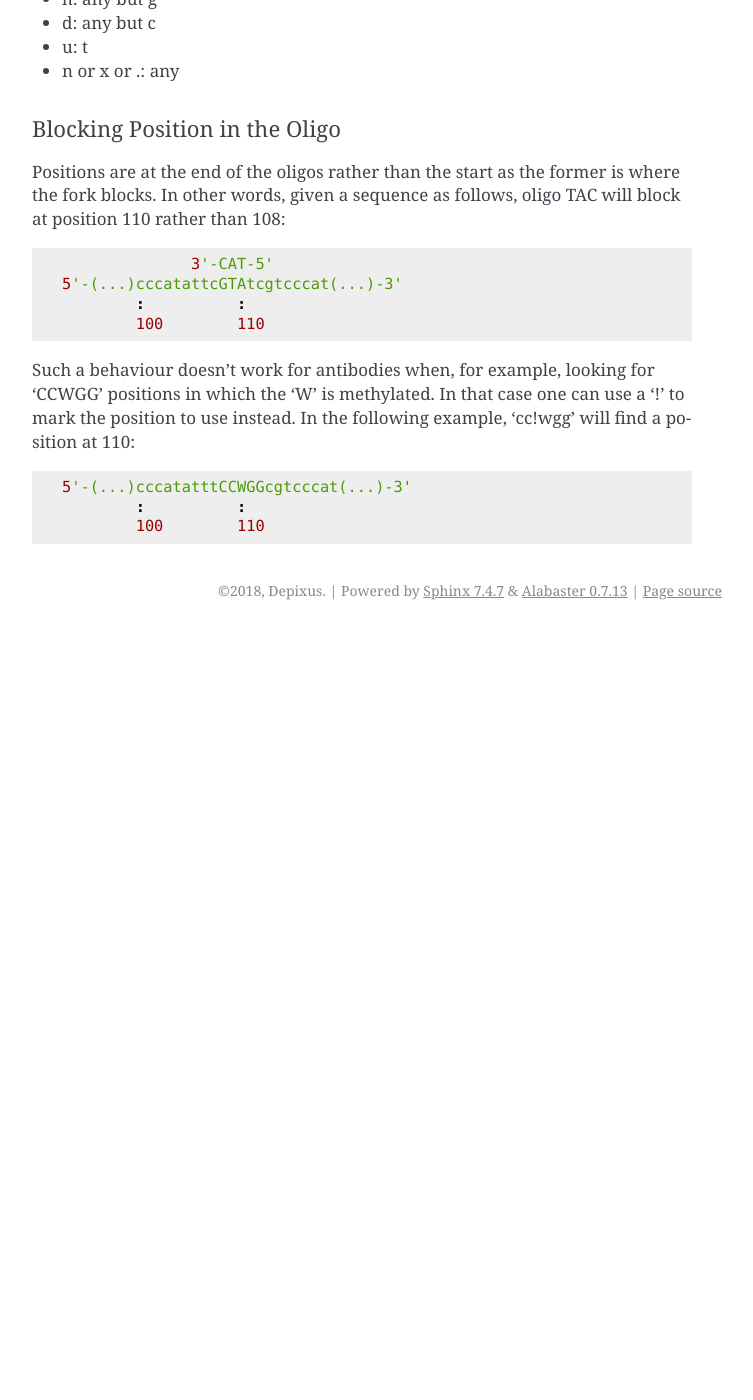
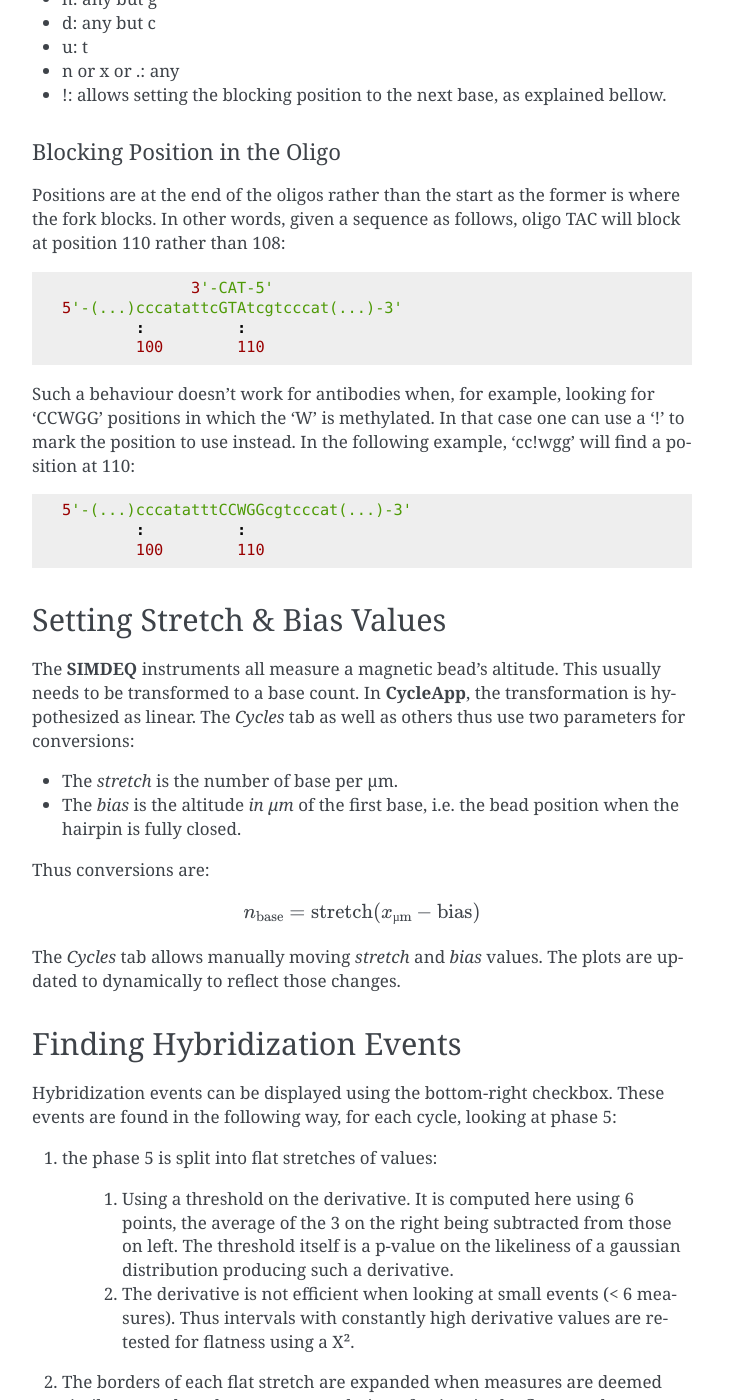
Before and after one commit to depixusgenome/trackanalysis, a Sphinx documentation site: the page built from doc/cycles.rst, in a window 1280 px wide and 1400 px high, scrolled down 1810 px. Shown: the whole window, without its empty margins (388-1141 px from the left). Built offline with Sphinx 7.4.7, drawn with Linux system fonts in a browser that asks for light colours; before the commit the page ends 2440 px from its top, so only the background shows below that; some of the changed text lies outside the part shown.

Commit message:
:doc: cycles

```diff
--- a/doc/cycles.rst
+++ b/doc/cycles.rst
@@ -63,6 +63,7 @@ The following alphabet is recognized, allowing for more complex expressions:
 * d: any but c
 * u: t
 * n or x or .: any
+* !: allows setting the blocking position to the next base, as explained bellow.
 
 Blocking Position in the Oligo
 ^^^^^^^^^^^^^^^^^^^^^^^^^^^^^^
@@ -84,3 +85,63 @@ will find a position at 110::
     5'-(...)cccatatttCCWGGcgtcccat(...)-3'
             :          :
             100        110
+
+Setting Stretch & Bias Values
+=============================
+
+The :program:`SIMDEQ` instruments all measure a magnetic bead's altitude. This
+usually needs to be transformed to a base count. In :program:`CycleApp`, the
+transformation is hypothesized as linear. The *Cycles* tab as well as others
+thus use two parameters for conversions:
+
+* The *stretch* is the number of base per µm.
+* The *bias* is the altitude *in µm* of the first base, i.e. the bead position
+  when the hairpin is fully closed.
+
+Thus conversions are:
+
+.. math::
+
+    n_\mathrm{base} = \mathrm{stretch} (x_\mathrm{µm} - \mathrm{bias})
+
+
+The *Cycles* tab allows manually moving *stretch* and *bias* values. The plots
+are updated to dynamically to reflect those changes.
+
+Finding Hybridization Events
+============================
+
+Hybridization events can be displayed using the bottom-right checkbox. These
+events are found in the following way, for each cycle, looking at phase 5:
+
+#. the phase 5 is split into flat stretches of values:
+
+    #. Using a threshold on the derivative. It is computed here using 6 points,
+       the average of the 3 on the right being subtracted from those on left.
+       The threshold itself is a p-value  on the likeliness of a gaussian
+       distribution producing such a derivative.
+
+    #. The derivative is not efficient when looking at small events (< 6
+       measures). Thus intervals with constantly high derivative values are
+       re-tested for flatness using a Χ².
+
+#. The borders of each flat stretch are expanded when measures are deemed
+   similar enough to the current population of points in the flat stretch.
+
+#. Neighbouring flat stretches are merged together depending on conditions
+   listed below. For each test in turn, the two most likely candidates are
+   merged first, after which the same test is run again until no candidates are
+   found. The tests are, for two neighbouring flat stretches:
+
+    #. Their means deemed are close enough, using a p-value on heteroscedastic
+       gaussian populations.
+
+    #. If 75% or more of both poulations share a same range. This should be
+       similar to the previous test a soon as both populations have more
+       than 10 points.
+
+    #. If the dynamic ranges are similar one to the other. This is again
+       similar to the previous test as soon as populations grow.
+
+These events will be used in subsequent tabs to compute peak positions and
+other characteristics.
```
